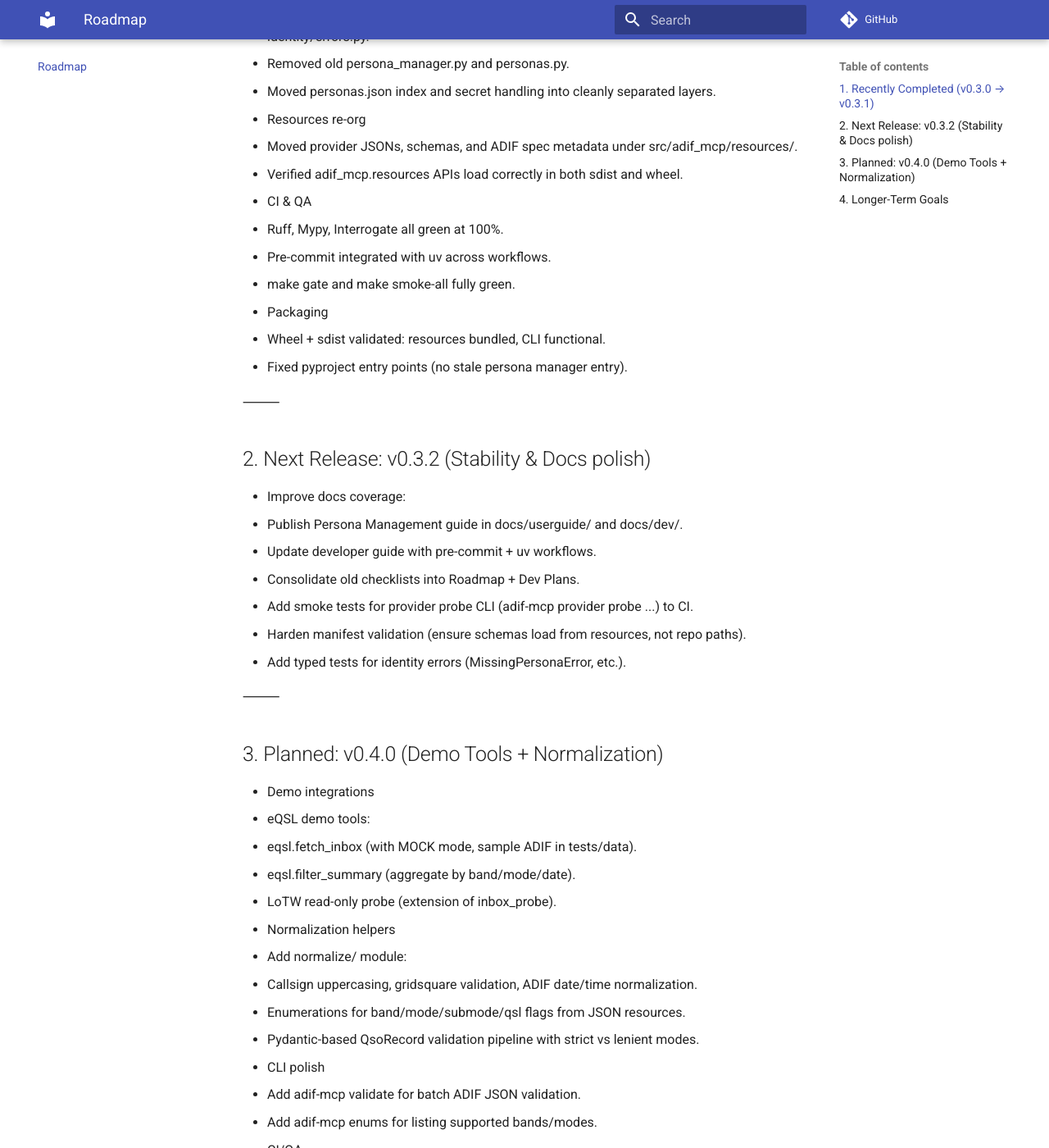
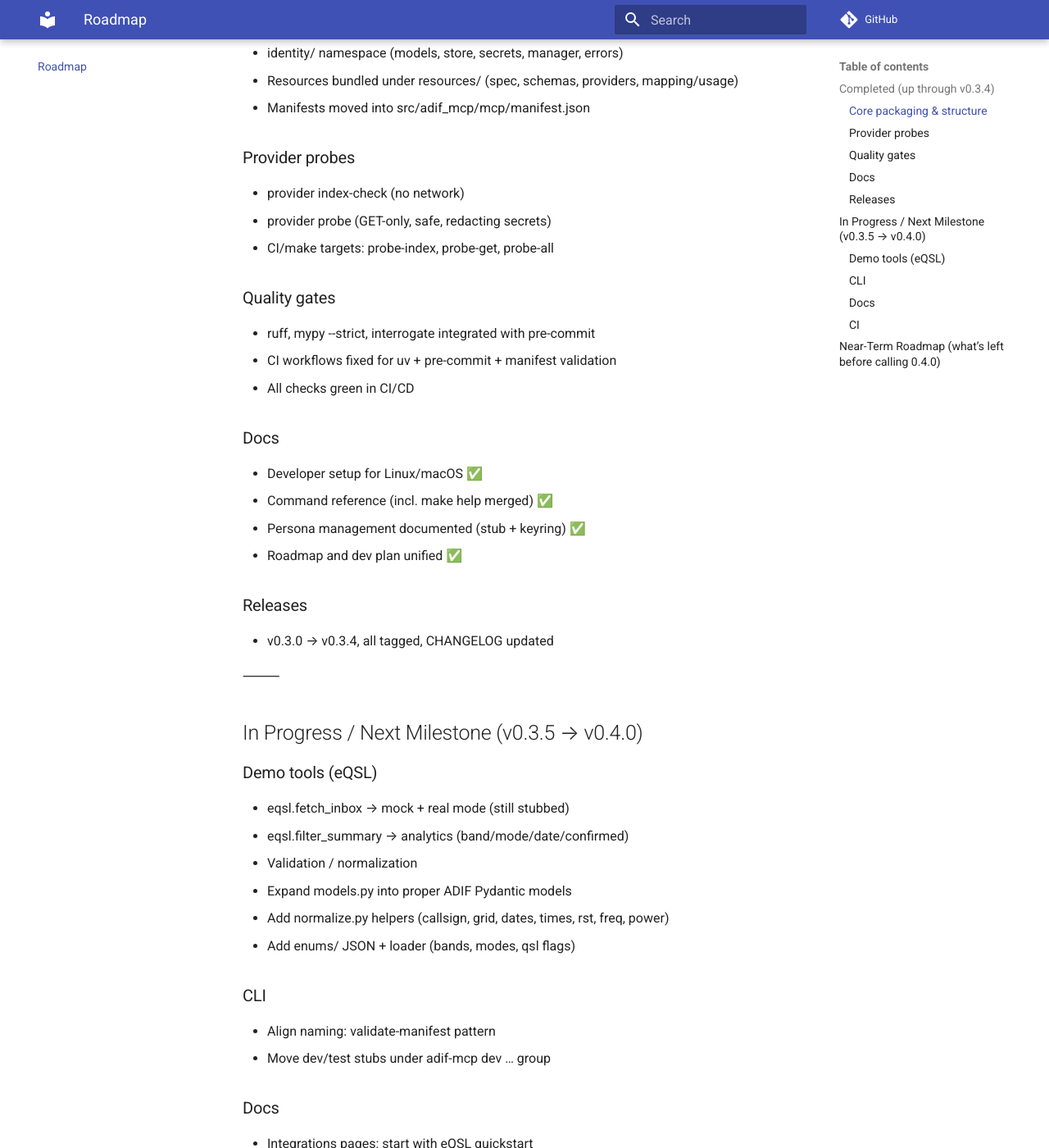
Before and after one commit to KI7MT/adif-mcp, an MkDocs documentation site: the page built from docs/roadmap.md, in a window 1280 px wide and 1400 px high, scrolled down 306 px. Shown: the whole window at 82% size. Built offline with MkDocs 1.6.1 and Material for MkDocs 9.7.7, drawn with Linux system fonts in a browser that asks for light colours; comment, search, counter and statistics services are not loaded; some of the changed text lies outside the part shown.

Commit message:
docs(roadmap): Update the roadmap for v0.3.5 -> v0.4.0

```diff
--- a/docs/roadmap.md
+++ b/docs/roadmap.md
@@ -1,56 +1,59 @@
-# Roadmap
+## Completed (up through v0.3.4)
 
-## 1. Recently Completed (v0.3.0 → v0.3.1)
-- Identity migration
-- Split into identity/models.py, identity/store.py, identity/secrets.py, identity/manager.py, identity/errors.py.
-- Removed old persona_manager.py and personas.py.
-- Moved personas.json index and secret handling into cleanly separated layers.
-- Resources re-org
-- Moved provider JSONs, schemas, and ADIF spec metadata under src/adif_mcp/resources/.
-- Verified adif_mcp.resources APIs load correctly in both sdist and wheel.
-- CI & QA
-- Ruff, Mypy, Interrogate all green at 100%.
-- Pre-commit integrated with uv across workflows.
-- make gate and make smoke-all fully green.
-- Packaging
-- Wheel + sdist validated: resources bundled, CLI functional.
-- Fixed pyproject entry points (no stale persona manager entry).
+### Core packaging & structure
+- src/adif_mcp/ canonical layout
+- identity/ namespace (models, store, secrets, manager, errors)
+- Resources bundled under resources/ (spec, schemas, providers, mapping/usage)
+- Manifests moved into src/adif_mcp/mcp/manifest.json
+
+### Provider probes
+- provider index-check (no network)
+- provider probe (GET-only, safe, redacting secrets)
+- CI/make targets: probe-index, probe-get, probe-all
+### Quality gates
+- ruff, mypy --strict, interrogate integrated with pre-commit
+- CI workflows fixed for uv + pre-commit + manifest validation
+- All checks green in CI/CD
+
+### Docs
+- Developer setup for Linux/macOS ✅
+- Command reference (incl. make help merged) ✅
+- Persona management documented (stub + keyring) ✅
+- Roadmap and dev plan unified ✅
+
+### Releases
+- v0.3.0 → v0.3.4, all tagged, CHANGELOG updated
 
 ⸻
 
-## 2. Next Release: v0.3.2 (Stability & Docs polish)
-- Improve docs coverage:
-- Publish Persona Management guide in docs/userguide/ and docs/dev/.
-- Update developer guide with pre-commit + uv workflows.
-- Consolidate old checklists into Roadmap + Dev Plans.
-- Add smoke tests for provider probe CLI (adif-mcp provider probe ...) to CI.
-- Harden manifest validation (ensure schemas load from resources, not repo paths).
-- Add typed tests for identity errors (MissingPersonaError, etc.).
+## In Progress / Next Milestone (v0.3.5 → v0.4.0)
+
+### Demo tools (eQSL)
+- eqsl.fetch_inbox → mock + real mode (still stubbed)
+- eqsl.filter_summary → analytics (band/mode/date/confirmed)
+- Validation / normalization
+- Expand models.py into proper ADIF Pydantic models
+- Add normalize.py helpers (callsign, grid, dates, times, rst, freq, power)
+- Add enums/ JSON + loader (bands, modes, qsl flags)
+
+### CLI
+- Align naming: validate-manifest pattern
+- Move dev/test stubs under adif-mcp dev … group
+
+### Docs
+- Integrations pages: start with eQSL quickstart
+- Add “useful code snippets” section (bash helpers, persona reset, etc.)
+- CI smoke doc (how probes run in CI without network)
+
+### CI
+- Add make probe-index smoke to CI (non-network)
+- Ensure manifest validation runs once (not duplicated across jobs)
 
 ⸻
 
-## 3. Planned: v0.4.0 (Demo Tools + Normalization)
-- Demo integrations
-- eQSL demo tools:
-- eqsl.fetch_inbox (with MOCK mode, sample ADIF in tests/data).
-- eqsl.filter_summary (aggregate by band/mode/date).
-- LoTW read-only probe (extension of inbox_probe).
-- Normalization helpers
-- Add normalize/ module:
-- Callsign uppercasing, gridsquare validation, ADIF date/time normalization.
-- Enumerations for band/mode/submode/qsl flags from JSON resources.
-- Pydantic-based QsoRecord validation pipeline with strict vs lenient modes.
-- CLI polish
-- Add adif-mcp validate for batch ADIF JSON validation.
-- Add adif-mcp enums for listing supported bands/modes.
-- CI/QA
-- Golden ADIF fixtures (good + bad) under test/data/.
-- Conformance tests for validation and enum resolution.
-
-⸻
-
-## 4. Longer-Term Goals
-- Standalone identity library (persona manager generalized for ham radio and beyond).
-- MCP server façade (FastAPI) for agent integration.
-- Plugin repos (adif-mcp-eqsl, adif-mcp-lotw) once core stabilizes.
-- Expanded ADIF 3.2.x support as spec evolves.
+## Near-Term Roadmap (what’s left before calling 0.4.0)
+1. Finish eQSL demo tools (real + mock).
+2. Normalize ADIF models (basic fields).
+3. Expose enums + validation tools (list_enums, validate_adif).
+4. Docs polish (CLI help dumps, quickstarts, troubleshooting).
+5. Refactor stubs into dev/ CLI group.
```
